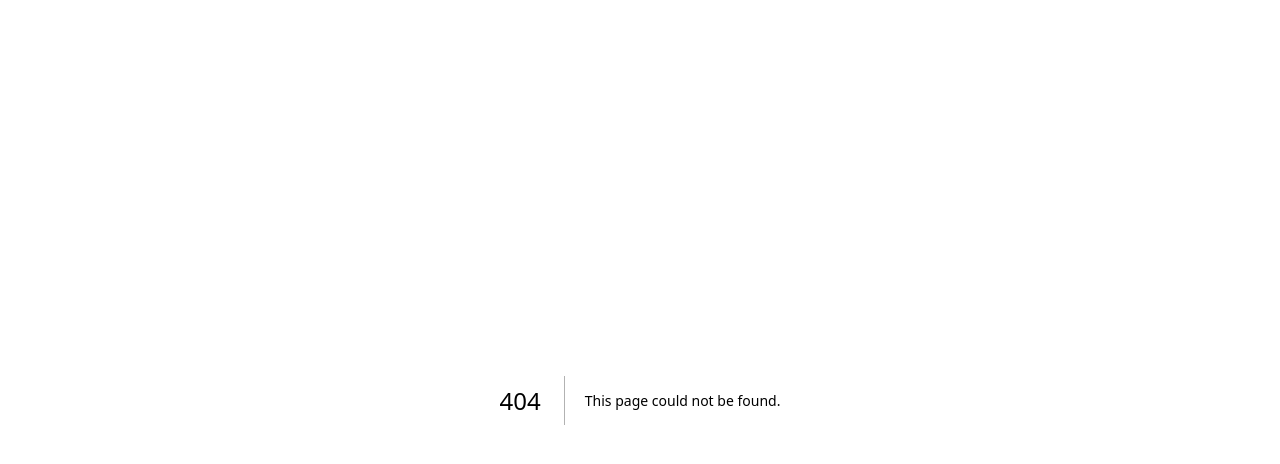
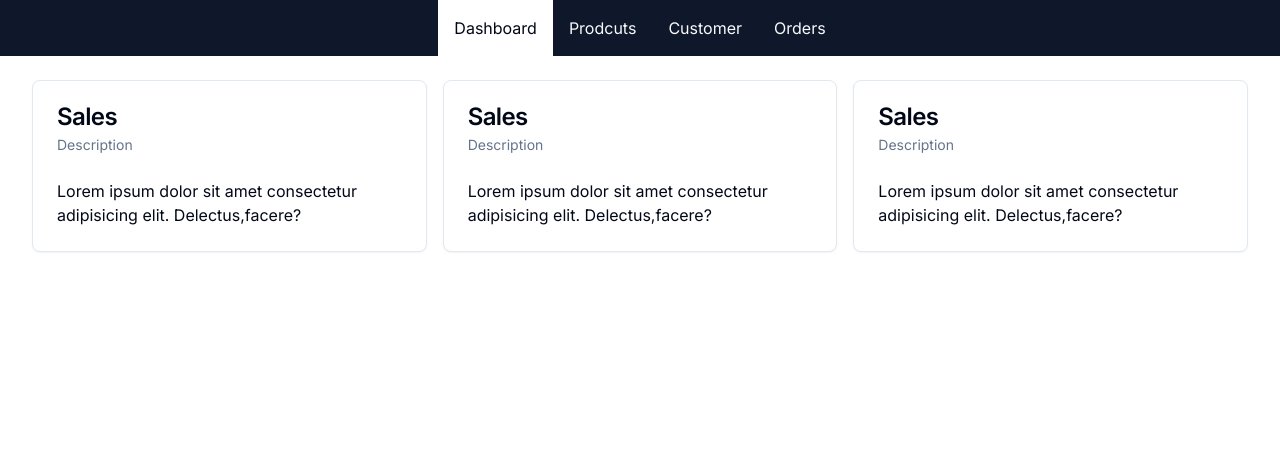
Before and after one commit to NuwanSD/ecommerce-webapp-prisma-nextjs, a Next.js app: page /admin in a window 1280 px wide. Before the commit this address had no page. Shown: the top 464 px of the page. Built offline with nearby package versions, Linux system fonts and the light colour scheme.

Commit message:
build the dashboardcard

```diff
--- /dev/null
+++ b/src/app/admin/layout.tsx
@@ -0,0 +1,19 @@
+import { Nav, NavLink } from "@/components/Navbar";
+
+export default function AdminLayout({
+  children,
+}: Readonly<{
+  children: React.ReactNode;
+}>) {
+  return (
+    <>
+      <Nav>
+        <NavLink href="/admin">Dashboard</NavLink>
+        <NavLink href="/admin/products">Prodcuts</NavLink>
+        <NavLink href="/admin/users">Customer</NavLink>
+        <NavLink href="/admin/orders">Orders</NavLink>
+      </Nav>
+      <div className=" container my-6">{children}</div>
+    </>
+  );
+}
--- /dev/null
+++ b/src/app/admin/page.tsx
@@ -0,0 +1,50 @@
+import {
+  Card,
+  CardContent,
+  CardDescription,
+  CardFooter,
+  CardHeader,
+  CardTitle,
+} from "@/components/ui/card";
+
+export default function AdminDashboard() {
+  return (
+    <div className=" grid grid-cols-1 md:grid-cols-2 lg:grid-cols-3 gap-4">
+      <DashboardCard
+        title="Sales"
+        subtitle="Description"
+        body="Lorem ipsum dolor sit amet consectetur adipisicing elit. Delectus,facere?"
+      />
+      <DashboardCard
+        title="Sales"
+        subtitle="Description"
+        body="Lorem ipsum dolor sit amet consectetur adipisicing elit. Delectus,facere?"
+      />
+      <DashboardCard
+        title="Sales"
+        subtitle="Description"
+        body="Lorem ipsum dolor sit amet consectetur adipisicing elit. Delectus,facere?"
+      />
+    </div>
+  );
+}
+
+type DashboardCardProps = {
+  title: string;
+  subtitle: string;
+  body: string;
+};
+
+function DashboardCard({ title, subtitle, body }: DashboardCardProps) {
+  return (
+    <Card>
+      <CardHeader>
+        <CardTitle>{title}</CardTitle>
+        <CardDescription>{subtitle}</CardDescription>
+      </CardHeader>
+      <CardContent>
+        <p>{body}</p>
+      </CardContent>
+    </Card>
+  );
+}
--- /dev/null
+++ b/src/components/Navbar.tsx
@@ -0,0 +1,27 @@
+"use client";
+
+import { cn } from "@/lib/utils";
+import Link from "next/link";
+import { usePathname } from "next/navigation";
+import { ComponentProps, ReactNode } from "react";
+
+export function Nav({ children }: { children: ReactNode }) {
+  return (
+    <nav className=" bg-primary text-primary-foreground flex justify-center px-4">
+      {children}
+    </nav>
+  );
+}
+
+export function NavLink(props: Omit<ComponentProps<typeof Link>, "className">) {
+  const pathname = usePathname();
+  return (
+    <Link
+      {...props}
+      className={cn(
+        "p-4 hover:bg-secondary hover:text-secondary-foreground focus-visible:bg-secondary focus-visible:text-secondary-foreground",
+        pathname === props.href && "bg-background text-foreground"
+      )}
+    />
+  );
+}
--- /dev/null
+++ b/src/components/ui/card.tsx
@@ -0,0 +1,79 @@
+import * as React from "react"
+
+import { cn } from "@/lib/utils"
+
+const Card = React.forwardRef<
+  HTMLDivElement,
+  React.HTMLAttributes<HTMLDivElement>
+>(({ className, ...props }, ref) => (
+  <div
+    ref={ref}
+    className={cn(
+      "rounded-lg border bg-card text-card-foreground shadow-sm",
+      className
+    )}
+    {...props}
+  />
+))
+Card.displayName = "Card"
+
+const CardHeader = React.forwardRef<
+  HTMLDivElement,
+  React.HTMLAttributes<HTMLDivElement>
+>(({ className, ...props }, ref) => (
+  <div
+    ref={ref}
+    className={cn("flex flex-col space-y-1.5 p-6", className)}
+    {...props}
+  />
+))
+CardHeader.displayName = "CardHeader"
+
+const CardTitle = React.forwardRef<
+  HTMLParagraphElement,
+  React.HTMLAttributes<HTMLHeadingElement>
+>(({ className, ...props }, ref) => (
+  <h3
+    ref={ref}
+    className={cn(
+      "text-2xl font-semibold leading-none tracking-tight",
+      className
+    )}
+    {...props}
+  />
+))
+CardTitle.displayName = "CardTitle"
+
+const CardDescription = React.forwardRef<
+  HTMLParagraphElement,
+  React.HTMLAttributes<HTMLParagraphElement>
+>(({ className, ...props }, ref) => (
+  <p
+    ref={ref}
+    className={cn("text-sm text-muted-foreground", className)}
+    {...props}
+  />
+))
+CardDescription.displayName = "CardDescription"
+
+const CardContent = React.forwardRef<
+  HTMLDivElement,
+  React.HTMLAttributes<HTMLDivElement>
+>(({ className, ...props }, ref) => (
+  <div ref={ref} className={cn("p-6 pt-0", className)} {...props} />
+))
+CardContent.displayName = "CardContent"
+
+const CardFooter = React.forwardRef<
+  HTMLDivElement,
+  React.HTMLAttributes<HTMLDivElement>
+>(({ className, ...props }, ref) => (
+  <div
+    ref={ref}
+    className={cn("flex items-center p-6 pt-0", className)}
+    {...props}
+  />
+))
+CardFooter.displayName = "CardFooter"
+
+export { Card, CardHeader, CardFooter, CardTitle, CardDescription, CardContent }
```
